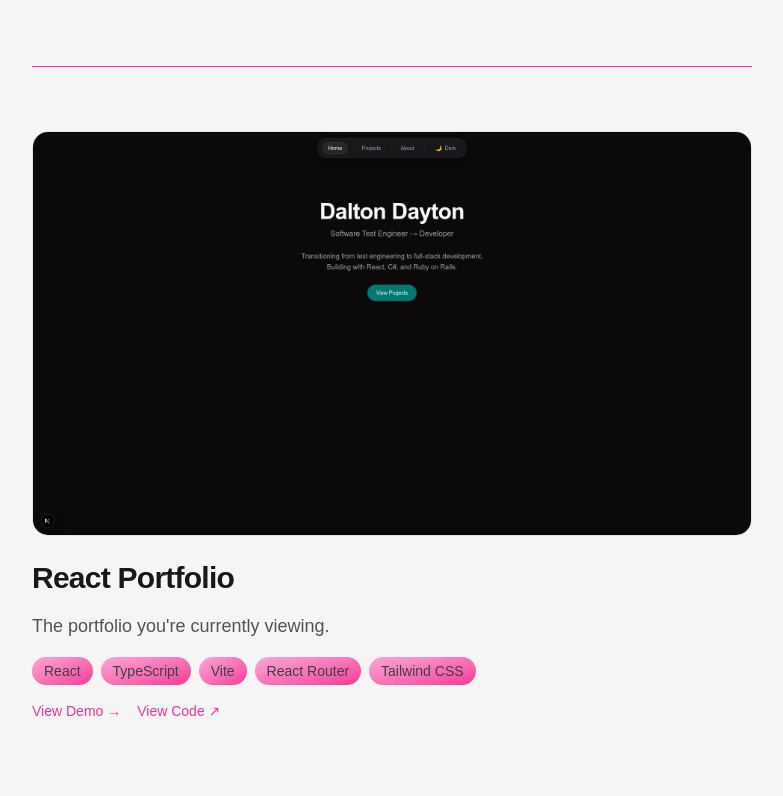
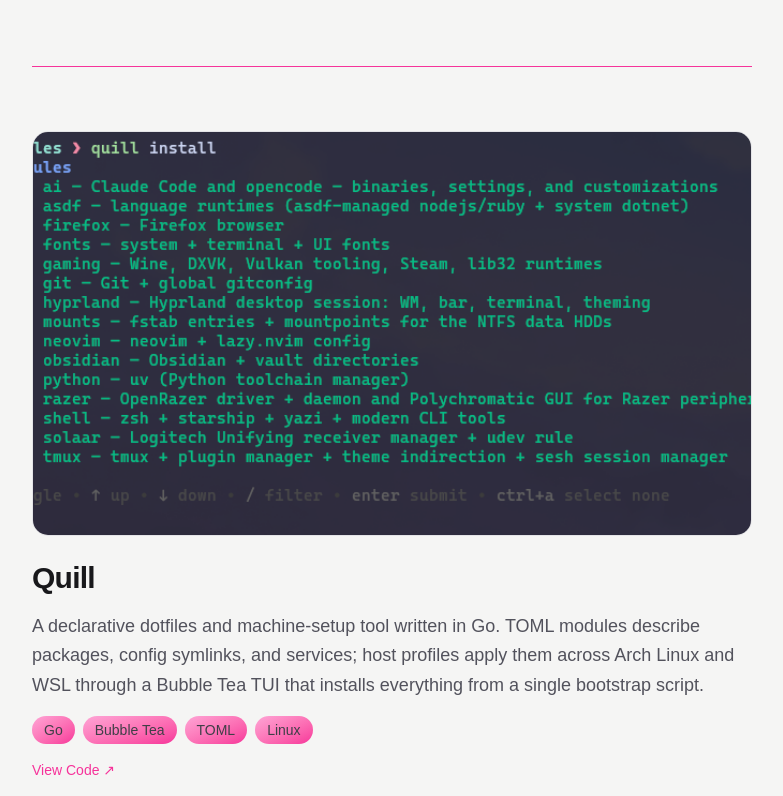
Before and after one commit to DaltonDayton/daltondayton, a React (Vite) app: page /projects in a window 1280 px wide. Shown: the part 264-1060 px from the top of the page, without its empty margins (248-1031 px from the left). Built offline with nearby package versions, Linux system fonts and the light colour scheme.

Commit message:
add quill project and re-sort

```diff
--- a/src/pages/Projects.tsx
+++ b/src/pages/Projects.tsx
@@ -3,6 +3,18 @@
 import type { Project } from "../types";
 
 const PROJECTS: Project[] = [
+  {
+    slug: "quill",
+    name: "Quill",
+    summary:
+      "A declarative dotfiles and machine-setup tool written in Go. TOML modules describe packages, config symlinks, and services; host profiles apply them across Arch Linux and WSL through a Bubble Tea TUI that installs everything from a single bootstrap script.",
+    image: "/images/quill.png",
+    tech: ["Go", "Bubble Tea", "TOML", "Linux"],
+    role: "Solo dev",
+    links: {
+      repo: "https://github.com/DaltonDayton/dotfiles",
+    },
+  },
   {
     slug: "react-portfolio",
     name: "React Portfolio",
```
Also changed, not shown: public/images/quill.png (added).
